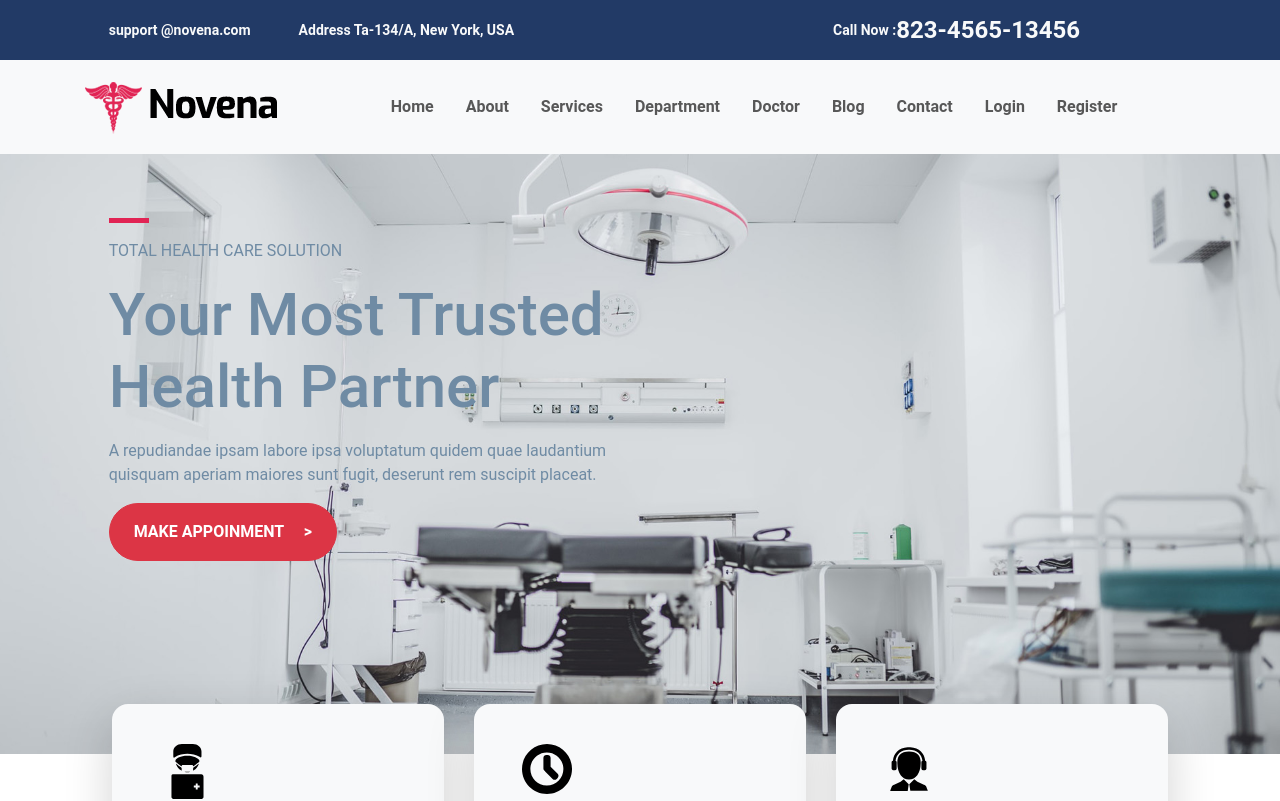
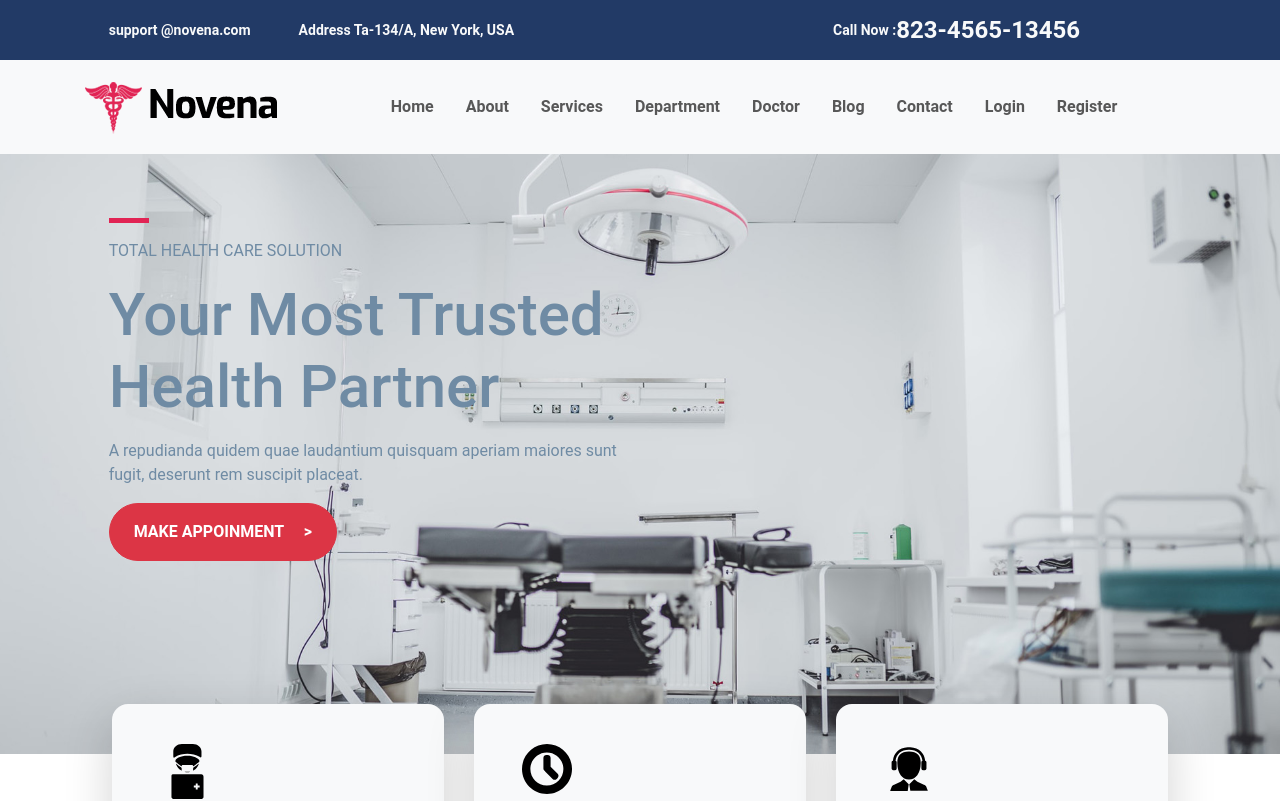
Before and after one commit to anshulsre8171/Hospital_ms_backend, a Next.js app: page / in a window 1280 px wide. Shown: the top 801 px of the page. Built offline with nearby package versions, Linux system fonts and the light colour scheme.

Commit message:
ignor update

```diff
--- a/src/Components/landingPage/Carousel.tsx
+++ b/src/Components/landingPage/Carousel.tsx
@@ -13,7 +13,7 @@ const Carousel = () => {
         <div className='my-3'> <h1 className='banner-heading'>Your Most Trusted Health Partner</h1> </div>
         <div className='my-3'>
           <p className="my-color1">
-          A repudiandae ipsam labore ipsa voluptatum quidem quae laudantium quisquam aperiam maiores sunt fugit, deserunt rem suscipit placeat.
+          A repudianda quidem quae laudantium quisquam aperiam maiores sunt fugit, deserunt rem suscipit placeat.
           </p>
         </div>
         <div className='my-3'>
```
